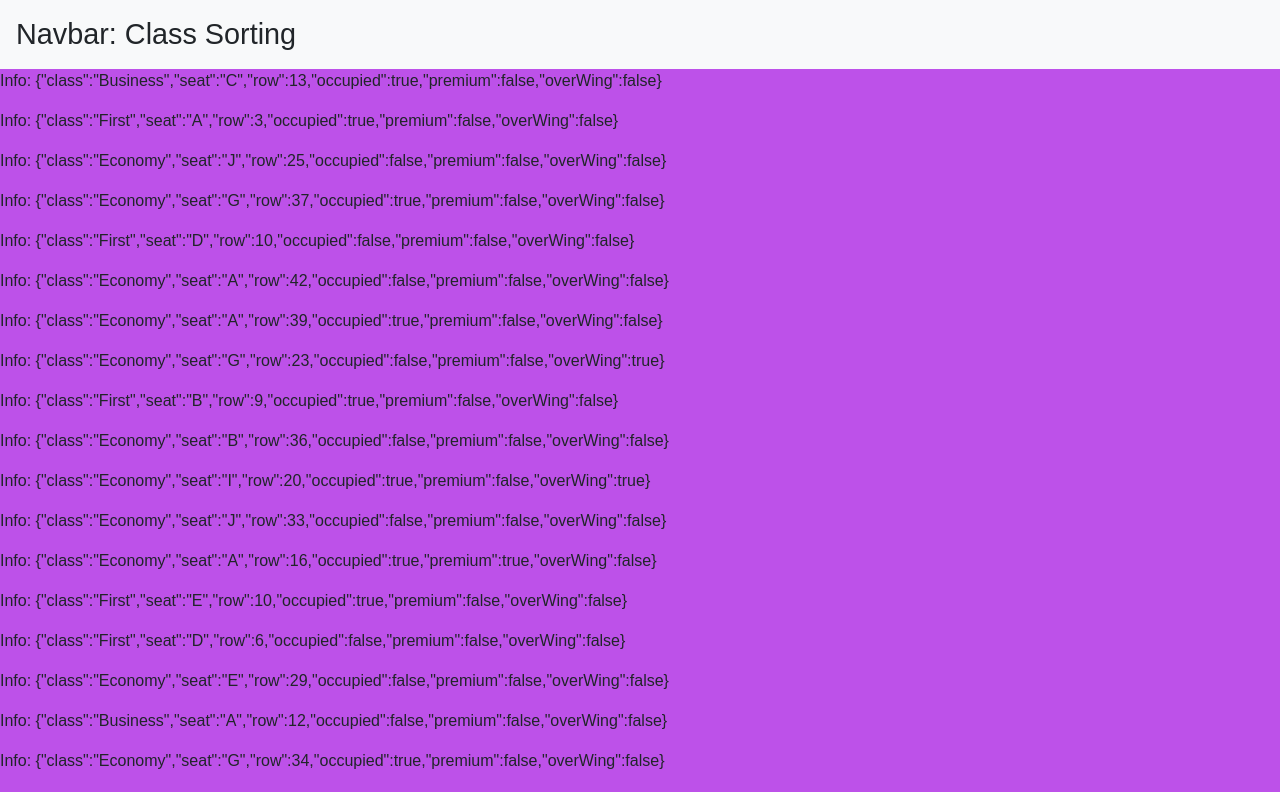
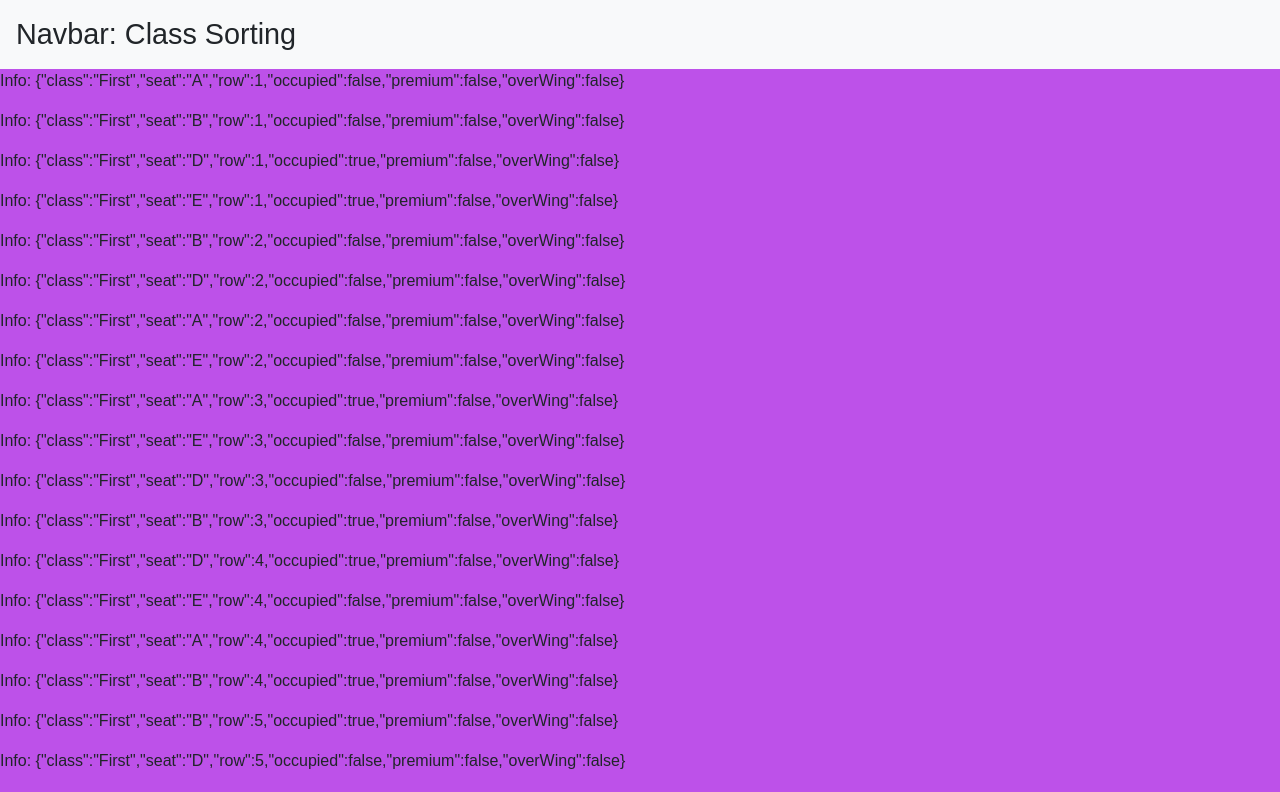
Before and after one commit to lcanizzo/react-seats, a React (Create React App) app in the folder client/: page / in a window 1280 px wide. Shown: the top 792 px of the page. Built offline with nearby package versions, Linux system fonts and the light colour scheme.

Commit message:
Ugly-rendering seat info to DOM sorted by row.

```diff
--- a/client/src/components/cabin/Cabin.js
+++ b/client/src/components/cabin/Cabin.js
@@ -14,12 +14,12 @@ export default class Cabin extends React.Component {
         return (
             <div className="cabin-box">
                 <SortSeats data={data}/>
-                {
+                {/* {
                     data.map((seat)=>
                         // console.log(`Row: ${seat.row} \n Seat: ${seat.seat}`);
                         <Seat info={seat}/>
                     )
-                }
+                } */}
             </div>
         )
     }
--- a/client/src/components/seatSort/SeatSort.js
+++ b/client/src/components/seatSort/SeatSort.js
@@ -1,12 +1,22 @@
 import React from 'react';
+import Seat from '../seat/Seat';
 
 export default function SortSeats(props) {
+    props.data.sort(function(a,b) {
+        return a.row - b.row
+    })
+    const sortedSeats = props.data;
     console.log(`Data passed as props to SeatSort.js`);
     console.log(props.data);
 
-    props.data.sort(function(a,b) {
-        return a.row - b.row
-    })
-
-    return null;
+        return  (
+            <div className='SortedData'>
+                {
+                    props.data.map((seat)=>
+                        // console.log(`Row: ${seat.row} \n Seat: ${seat.seat}`);
+                        <Seat info={seat}/>
+                    )
+                }
+            </div>
+        )
 }
```
